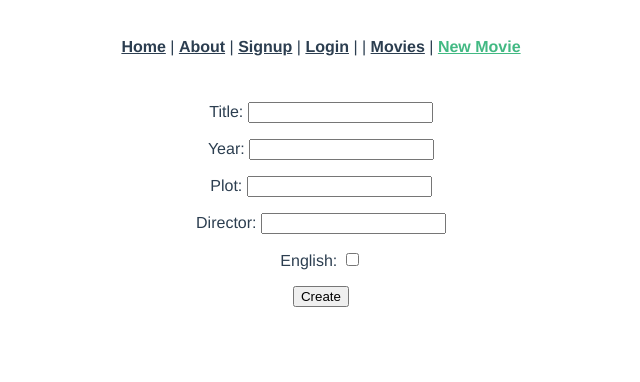
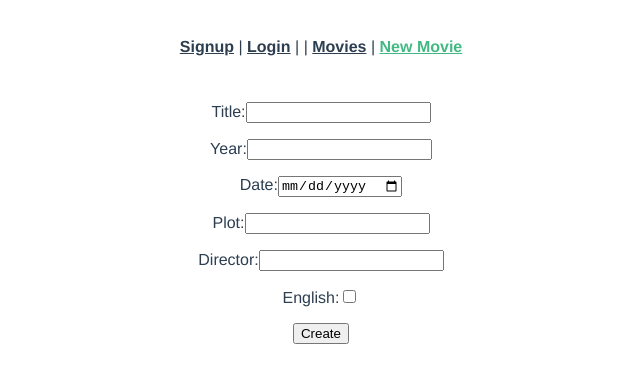
Before and after one commit to kevingerstein/movies-frontend, a Vue app: page /movies/new in a window 1280 px wide. Shown: the top 382 px of the page, without its empty margins (319-959 px from the left). Built offline with nearby package versions, Linux system fonts and the light colour scheme.

Commit message:
adds html forms and labels

```diff
--- a/src/App.vue
+++ b/src/App.vue
@@ -18,10 +18,6 @@ export default {
 
 <template>
   <div id="nav">
-    <router-link to="/">Home</router-link>
-    |
-    <router-link to="/about">About</router-link>
-    |
     <router-link v-if="!isLoggedIn" to="/signup">Signup</router-link>
     |
     <router-link v-if="!isLoggedIn" to="/login">Login</router-link>
--- a/src/views/Login.vue
+++ b/src/views/Login.vue
@@ -15,7 +15,7 @@ export default {
         .then((response) => {
           axios.defaults.headers.common["Authorization"] = "Bearer " + response.data.jwt;
           localStorage.setItem("jwt", response.data.jwt);
-          this.$router.push("/");
+          this.$router.push("/movies");
         })
         .catch((error) => {
           console.log(error.response);
@@ -36,12 +36,12 @@ export default {
         <li v-for="error in errors" v-bind:key="error">{{ error }}</li>
       </ul>
       <div>
-        <label>Email:</label>
-        <input type="email" v-model="newSessionParams.email" />
+        <label for="email">Email:</label>
+        <input type="email" id="email" v-model="newSessionParams.email" />
       </div>
       <div>
-        <label>Password:</label>
-        <input type="password" v-model="newSessionParams.password" />
+        <label for="password">Password:</label>
+        <input type="password" id="password" v-model="newSessionParams.password" />
       </div>
       <input type="submit" value="Submit" />
     </form>
--- a/src/views/Logout.vue
+++ b/src/views/Logout.vue
@@ -5,7 +5,7 @@ export default {
   created: function () {
     delete axios.defaults.headers.common["Authorization"];
     localStorage.removeItem("jwt");
-    this.$router.push("/");
+    this.$router.push("/movies");
   },
 };
 </script>
--- a/src/views/MoviesEdit.vue
+++ b/src/views/MoviesEdit.vue
@@ -31,30 +31,34 @@ export default {
 </script>
 
 <template>
-  <div class="create-movie">
+  <div class="update-movie">
     <ul>
       <li v-for="error in errors" :key="error.id">{{ error }}</li>
     </ul>
     <form v-on:submit.prevent="updateMovie()">
       <p>
-        Title:
-        <input type="text" v-model="movieParams.title" />
+        <label for="title">Title:</label>
+        <input type="text" id="title" v-model="movieParams.title" />
       </p>
       <p>
-        Year:
-        <input type="text" v-model="movieParams.year" />
+        <label for="year">Year:</label>
+        <input type="text" id="text" v-model="movieParams.year" />
       </p>
       <p>
-        Plot:
-        <input type="text" v-model="movieParams.plot" />
+        <label for="year">Year:</label>
+        <input type="date" id="date" v-model="movieParams.date" />
       </p>
       <p>
-        Director:
-        <input type="text" v-model="movieParams.director" />
+        <label for="plot">Plot:</label>
+        <textarea id="plot" v-model="movieParams.plot"></textarea>
       </p>
       <p>
-        English:
-        <input type="checkbox" v-model="movieParams.english" />
+        <label for="director">Director:</label>
+        <input type="text" id="director" v-model="movieParams.director" />
+      </p>
+      <p>
+        <label for="english">English:</label>
+        <input type="checkbox" id="english" v-model="movieParams.english" />
       </p>
       <input type="submit" value="Update" />
     </form>
--- a/src/views/MoviesIndex.vue
+++ b/src/views/MoviesIndex.vue
@@ -12,7 +12,10 @@ export default {
   },
   methods: {
     indexMovies: function () {
-      axios.get("/movies").then((response) => (this.movies = response.data));
+      axios.get("/movies").then((response) => {
+        this.movies = response.data;
+        console.log(response.data);
+      });
     },
   },
   computed: {
@@ -27,7 +30,8 @@ export default {
 
 <template>
   <div class="index-movies">
-    <input type="text" v-model="titleFilter" list="titles" />
+    <label for="titleFilter">Search:</label>
+    <input type="text" v-model="titleFilter" list="titles" id="titleFilter" />
     <datalist id="titles">
       <option v-for="movie in movies" v-bind:key="movie.id">
         {{ movie.title }}
@@ -35,7 +39,7 @@ export default {
     </datalist>
     <div v-for="movie in filteredMoviesByTitle" :key="movie.id">
       <h3>{{ movie.title }}</h3>
-      <p>{{ movie.year }}</p>
+      <p>{{ movie.date }}</p>
       <p>{{ movie.plot }}</p>
       <p>{{ movie.director }}</p>
       <router-link v-bind:to="`/movies/${movie.id}`">
--- a/src/views/MoviesNew.vue
+++ b/src/views/MoviesNew.vue
@@ -30,27 +30,33 @@ export default {
     <ul>
       <li v-for="error in errors" :key="error.id">{{ error }}</li>
     </ul>
+    <form v-on:submit.prevent="createMovie()">
       <p>
-      Title:
-      <input type="text" v-model="movieParams.title" />
+        <label for="title">Title:</label>
+        <input type="text" id="title" v-model="movieParams.title" />
       </p>
       <p>
-      Year:
-      <input type="text" v-model="movieParams.year" />
+        <label for="year">Year:</label>
+        <input type="text" id="year" v-model="movieParams.year" />
       </p>
       <p>
-      Plot:
-      <input type="text" v-model="movieParams.plot" />
+        <label for="date">Date:</label>
+        <input type="date" id="date" v-model="movieParams.year" />
       </p>
       <p>
-      Director:
-      <input type="text" v-model="movieParams.director" />
+        <label for="plot">Plot:</label>
+        <input type="text" id="plot" v-model="movieParams.plot" />
       </p>
       <p>
-      English:
-      <input type="checkbox" v-model="movieParams.english" />
+        <label for="director">Director:</label>
+        <input type="text" id="director" v-model="movieParams.director" />
       </p>
-    <button v-on:click="createMovie()">Create</button>
+      <p>
+        <label for="english">English:</label>
+        <input type="checkbox" id="english" v-model="movieParams.english" />
+      </p>
+      <input type="submit" value="Create" />
+    </form>
   </div>
 </template>
 
```
Lines whose indentation alone changed are shown as unchanged.
